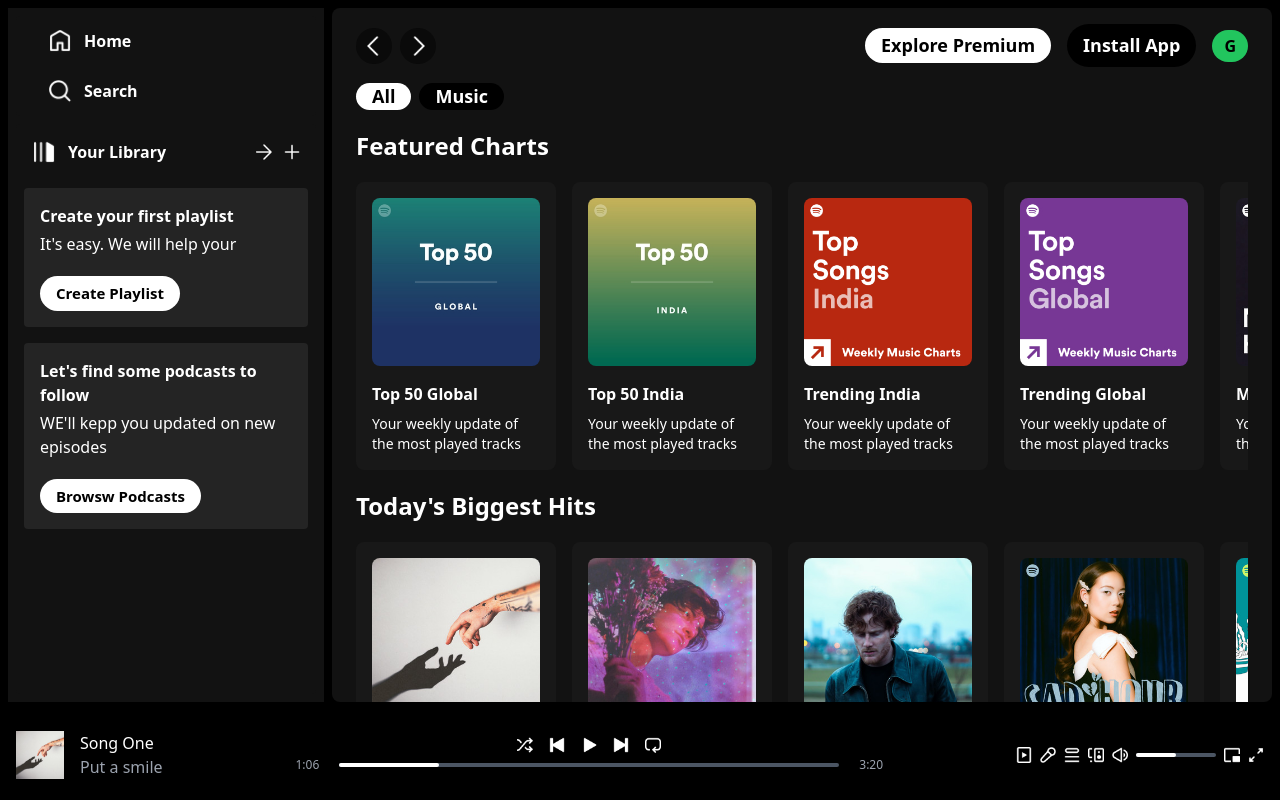
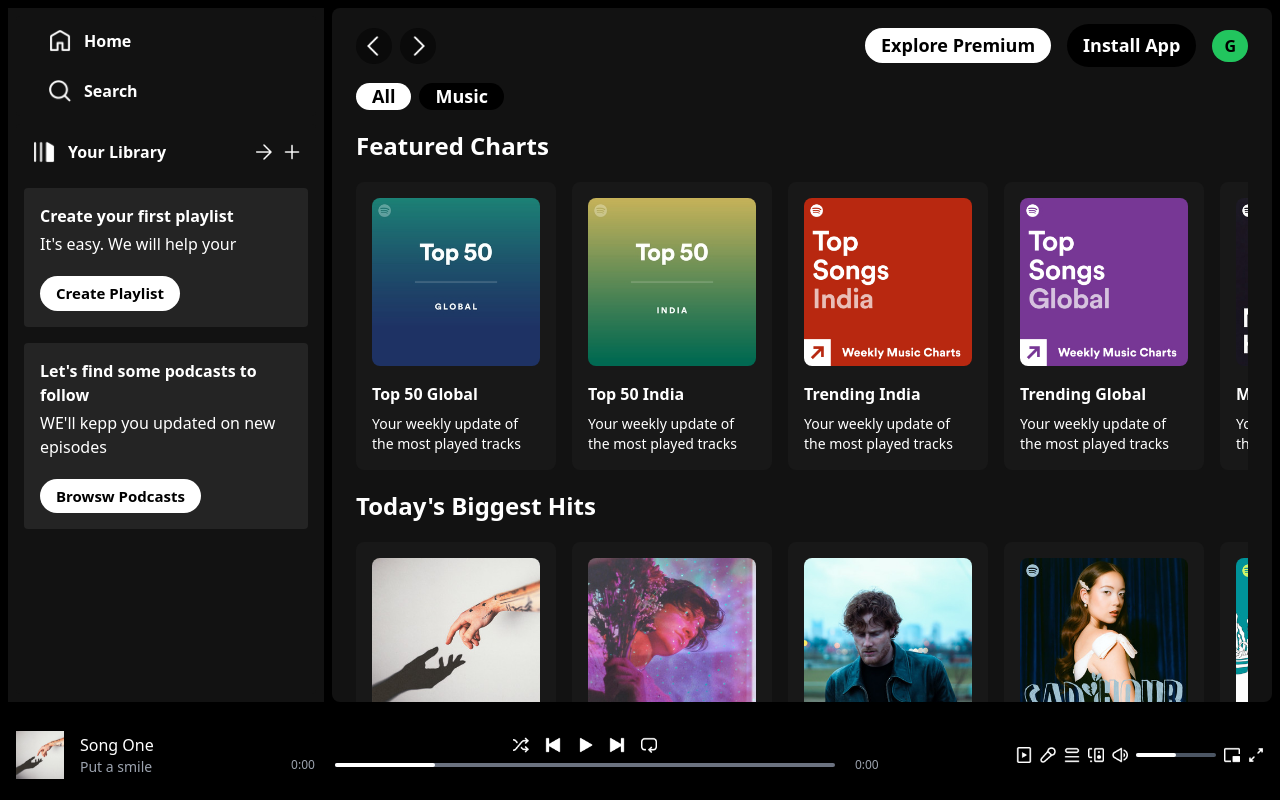
Before and after one commit to gamiduwelikanna/spotifyclone, a React (Vite) app: page / in a window 1280 px wide. Built offline with nearby package versions, Linux system fonts and the light colour scheme.

Commit message:
19th August 2025 - Making the frontend

```diff
--- a/src/components/Player.jsx
+++ b/src/components/Player.jsx
@@ -3,15 +3,19 @@
 import { PlayerContext } from '../context/PlayerContext';
 
 const Player = () => {
-  const { seekBar, seekBg, playStatus, play, pause } = useContext(PlayerContext);
+  const { track, seekBar, seekBg, playStatus, play, pause, time } = useContext(PlayerContext);
+
+  const formatTime = (time) => {
+    return `${time.minute}:${time.second < 10 ? '0' + time.second : time.second}`;
+  };
 
   return (
     <div className='h-[90px] bg-black flex justify-between items-center text-white px-4'>
       <div className='hidden lg:flex items-center gap-4'>
-        <img className='w-12' src={songsData[0].image} alt={songsData[0].name} />
+        <img className='w-12' src={track.image} alt={track.name} />
         <div>
-          <p>{songsData[0].name}</p>
-          <p className='text-gray-400'>{songsData[0].desc.slice(0, 12)}</p>
+          <p className='hover:underline cursor-pointer'>{track.name}</p>
+          <p className='text-gray-400 text-sm hover:underline cursor-pointer'>{track.desc.slice(0, 12)}</p>
         </div>
       </div>
 
@@ -39,10 +43,10 @@
         </div>
 
         <div className='flex items-center gap-5'>
-          <p className='text-xs text-gray-400'>1:06</p>
+          <p className='text-xs text-gray-400'>{formatTime(time.currentTime)}</p>
           <div
             ref={seekBg}
-            className='w-[60vw] max-w-[500px] h-1 bg-gray-600 rounded-full cursor-pointer'
+            className='w-[60vw] max-w-[500px] h-1 bg-gray-500 rounded-full cursor-pointer'
           >
             <div
               ref={seekBar}
@@ -50,7 +54,7 @@
               style={{ width: '20%' }}
             ></div>
           </div>
-          <p className='text-xs text-gray-400'>3:20</p>
+          <p className='text-xs text-gray-400'>{formatTime(time.totalTime)}</p>
         </div>
       </div>
 
@@ -60,8 +64,8 @@
         <img className='w-4 cursor-pointer hover:opacity-80' src={assets.queue_icon} alt='queue' />
         <img className='w-4 cursor-pointer hover:opacity-80' src={assets.speaker_icon} alt='speaker' />
         <img className='w-4 cursor-pointer hover:opacity-80' src={assets.volume_icon} alt='volume' />
-        <div className='w-20 bg-gray-600 h-1 rounded-full'>
-          <div className='h-full w-1/2 bg-white hover:bg-green-500 rounded-full'></div>
+        <div className='w-20 bg-gray-600 h-1 rounded-full cursor-pointer'>
+          <div className='h-full w-1/2 bg-white hover:bg-green-500 rounded-full transition-all'></div>
         </div>
         <img className='w-4 cursor-pointer hover:opacity-80' src={assets.mini_player_icon} alt='mini player' />
         <img className='w-4 cursor-pointer hover:opacity-80' src={assets.zoom_icon} alt='zoom' />
--- a/src/context/PlayerContext.jsx
+++ b/src/context/PlayerContext.jsx
@@ -1,4 +1,4 @@
-import { createContext, useRef, useState } from "react";
+import { createContext, useEffect, useRef, useState } from "react";
 import { songsData } from "../assets/frontend-assets/assets";
 
 export const PlayerContext = createContext(); // Uppercase P
@@ -31,6 +31,13 @@
     setPlayStatus(false);
   };
 
+  useEffect(() => {
+    setTimeout(()=> {
+
+    }, 1000);
+  }, [audioRef]);
+
+
   const contextValue = {
     audioRef,
     seekBg,
```
